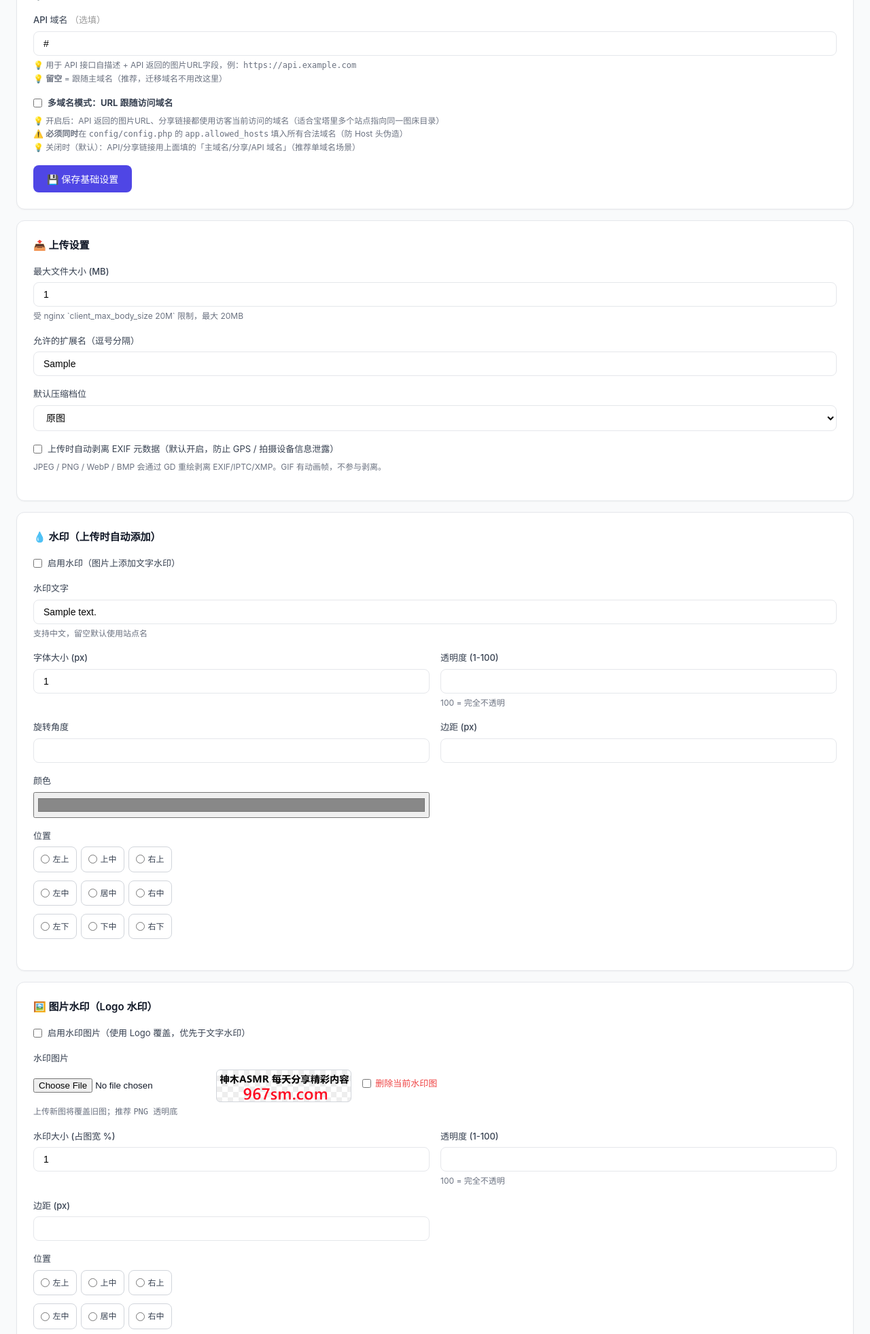
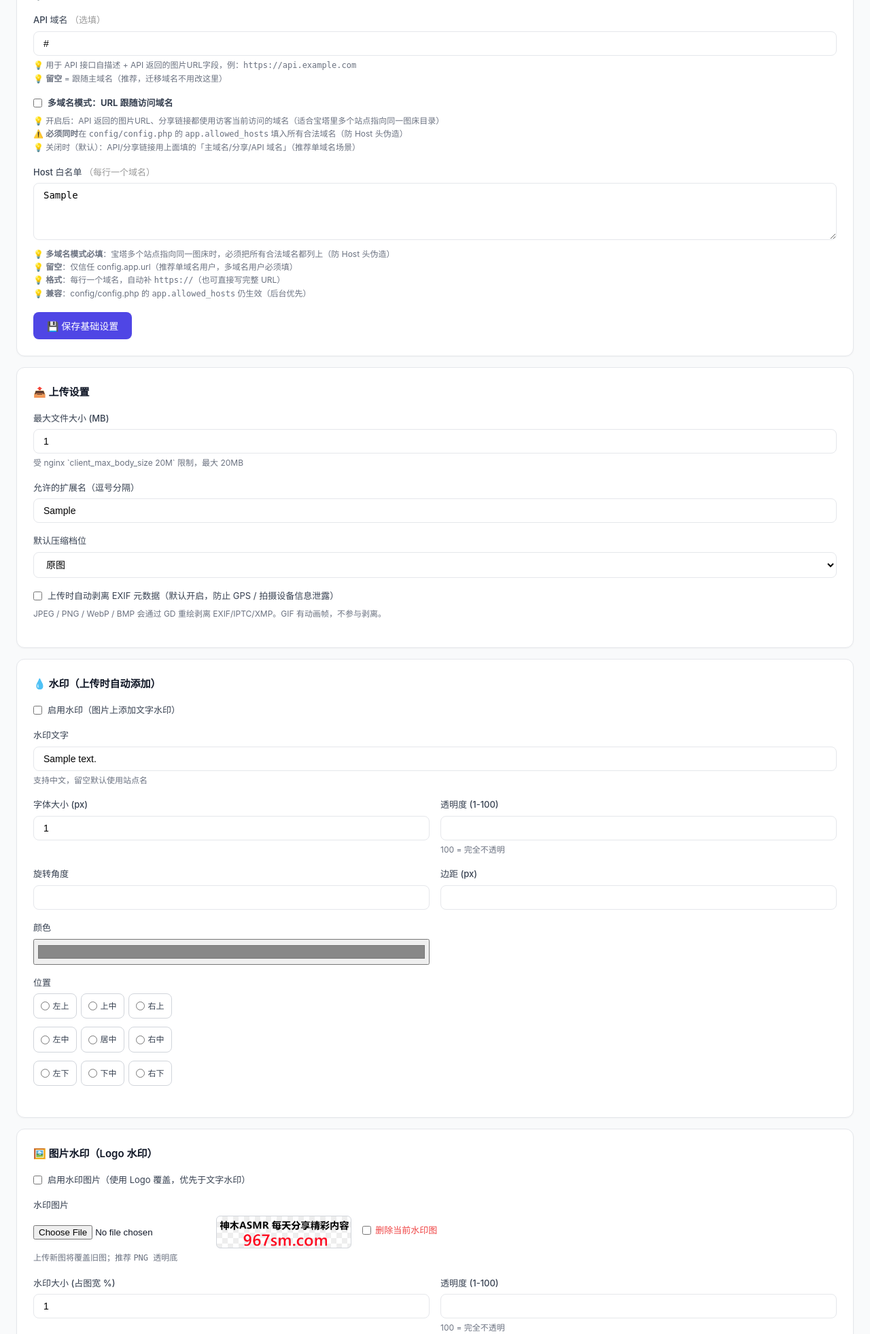
Before and after one commit to yunlianw/freeimg, a PHP site: template views/settings/index.php in a window 1280 px wide. Shown: the part 685-2647 px from the top of the page at 68% size. Run offline with PHP 8.4, Linux system fonts and the light colour scheme; the template is opened without the code that fills it: most values are stand-ins (such as "Sample title", 1, 10 or a date in 2020); data that the repository does not hold is empty.

Commit message:
feat: Host 白名单（allowed_hosts）后台可设置
v1.1.8 多域名模式需要改 config/config.php 配 allowed_hosts，朋友小白
不方便。现在允许后台直接配置。

改动：
- request_origin() 优先读 settings.allowed_hosts（split + strip scheme + 小写化）
- fallback 到 config.app.allowed_hosts（兼容过渡期）
- 设置页加 textarea（每行一个域名，自动补 https://）
- SettingController 加校验逻辑（host 字符白名单 + 去 scheme）
- upgrade.php 加 allowed_hosts 默认空字符串（幂等）
- 黄色警告条条件：既没 settings 又没 config 时才显示

审查：龙虾二号第一次抓到阻断性 BUG（settings 存 https:// 前缀但比对用裸 host），
已修复（strip scheme + 小写化），重测 4 case 全通过。

```diff
--- a/views/settings/index.php
+++ b/views/settings/index.php
@@ -50,13 +50,22 @@
                 ⚠️ <b>必须同时</b>在 <code>config/config.php</code> 的 <code>app.allowed_hosts</code> 填入所有合法域名（防 Host 头伪造）<br>
                 💡 关闭时（默认）：API/分享链接用上面填的「主域名/分享/API 域名」（推荐单域名场景）
             </div>
-            <?php if (($settings['url_follow_host'] ?? '0') === '1' && empty(config('app.allowed_hosts'))): ?>
+            <?php if (($settings['url_follow_host'] ?? '0') === '1' && empty($settings['allowed_hosts']) && empty(config('app.allowed_hosts'))): ?>
                 <div style="margin-top:8px; padding:10px 14px; background:#fef3c7; border-left:4px solid #f59e0b; border-radius:4px; color:#92400e; font-size:13px;">
-                    ⚠️ <b>未配置 allowed_hosts 白名单！</b> 多域名模式已开启但 config 里没填白名单，当前会信任任意 Host 头（存在安全风险）。<br>
-                    请在 <code>config/config.php</code> 的 <code>app</code> 节加：<br>
-                    <code style="display:block; margin-top:4px; padding:4px 8px; background:#fff;'allowed_hosts' =&gt; ['pic.5276.net', 'img.xxx.com'],</code>
+                    ⚠️ <b>未配置 Host 白名单！</b> 多域名模式已开启但还没填白名单，当前会信任任意 Host 头（存在安全风险）。<br>
+                    请在下方「Host 白名单」框里填入所有合法域名（每行一个），然后点保存。
                 </div>
             <?php endif; ?>
+        </div>
+        <div class="form-group">
+            <label>Host 白名单 <span style="color:#999;font-weight:normal;">（每行一个域名）</span></label>
+            <textarea name="allowed_hosts" rows="4" placeholder="pic.5276.net&#10;img.example.com&#10;cdn.example.com"><?= htmlspecialchars($settings['allowed_hosts'] ?? '') ?></textarea>
+            <div class="hint">
+                💡 <b>多域名模式必填</b>：宝塔多个站点指向同一图床时，必须把所有合法域名都列上（防 Host 头伪造）<br>
+                💡 <b>留空</b>：仅信任 config.app.url（推荐单域名用户，多域名用户必须填）<br>
+                💡 <b>格式</b>：每行一个域名，自动补 <code>https://</code>（也可直接写完整 URL）<br>
+                💡 <b>兼容</b>：config/config.php 的 <code>app.allowed_hosts</code> 仍生效（后台优先）
+            </div>
         </div>
         <div style="display:flex; gap:8px; margin-top:12px;">
             <button type="submit" name="submit_section" value="basic" class="btn-primary">💾 保存基础设置</button>
```
Also changed, not shown: app/Controllers/SettingController.php (+22 -0 lines), app/Helpers/functions.php (+25 -1 lines), install/upgrade.php (+13 -0 lines), CHANGELOG.md.
